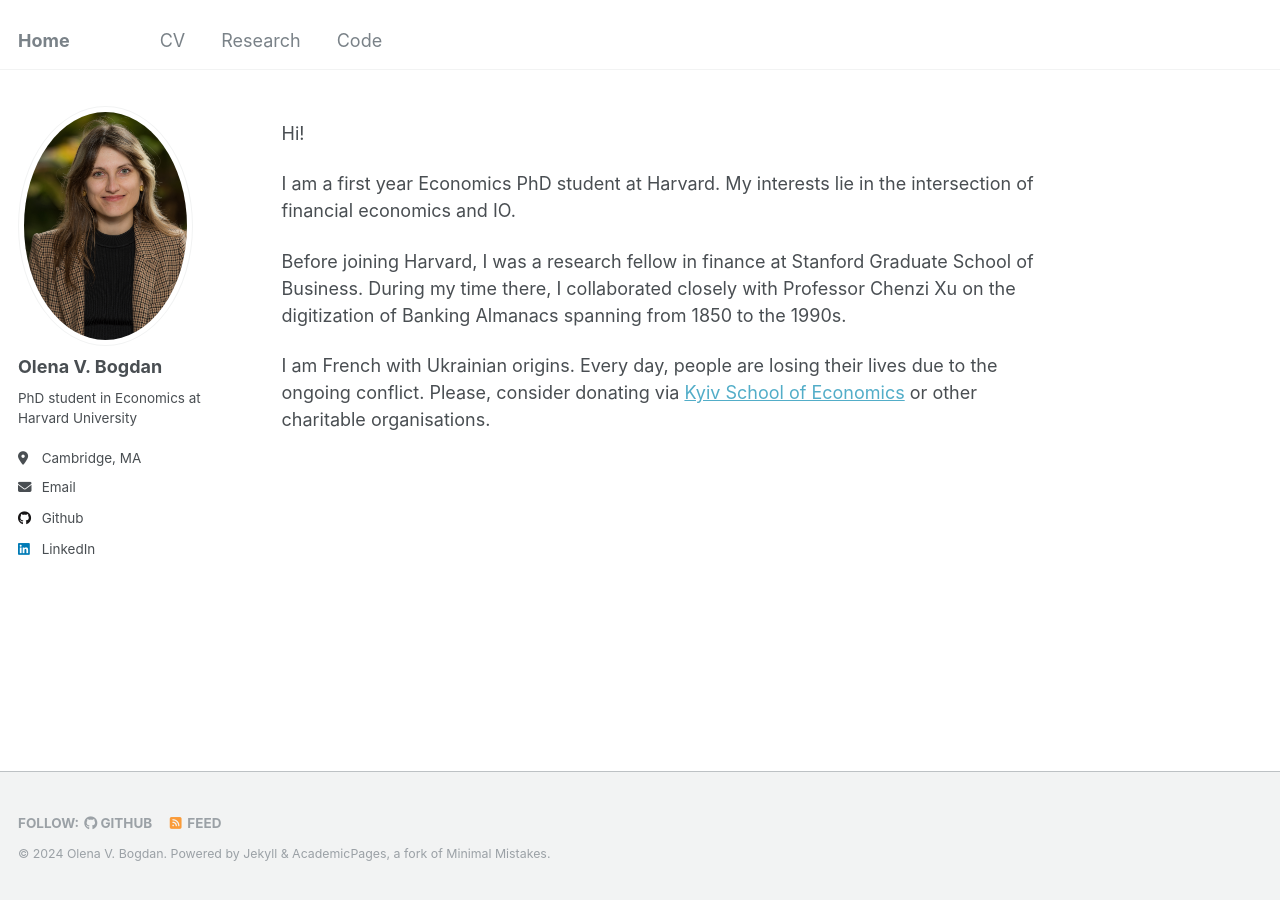
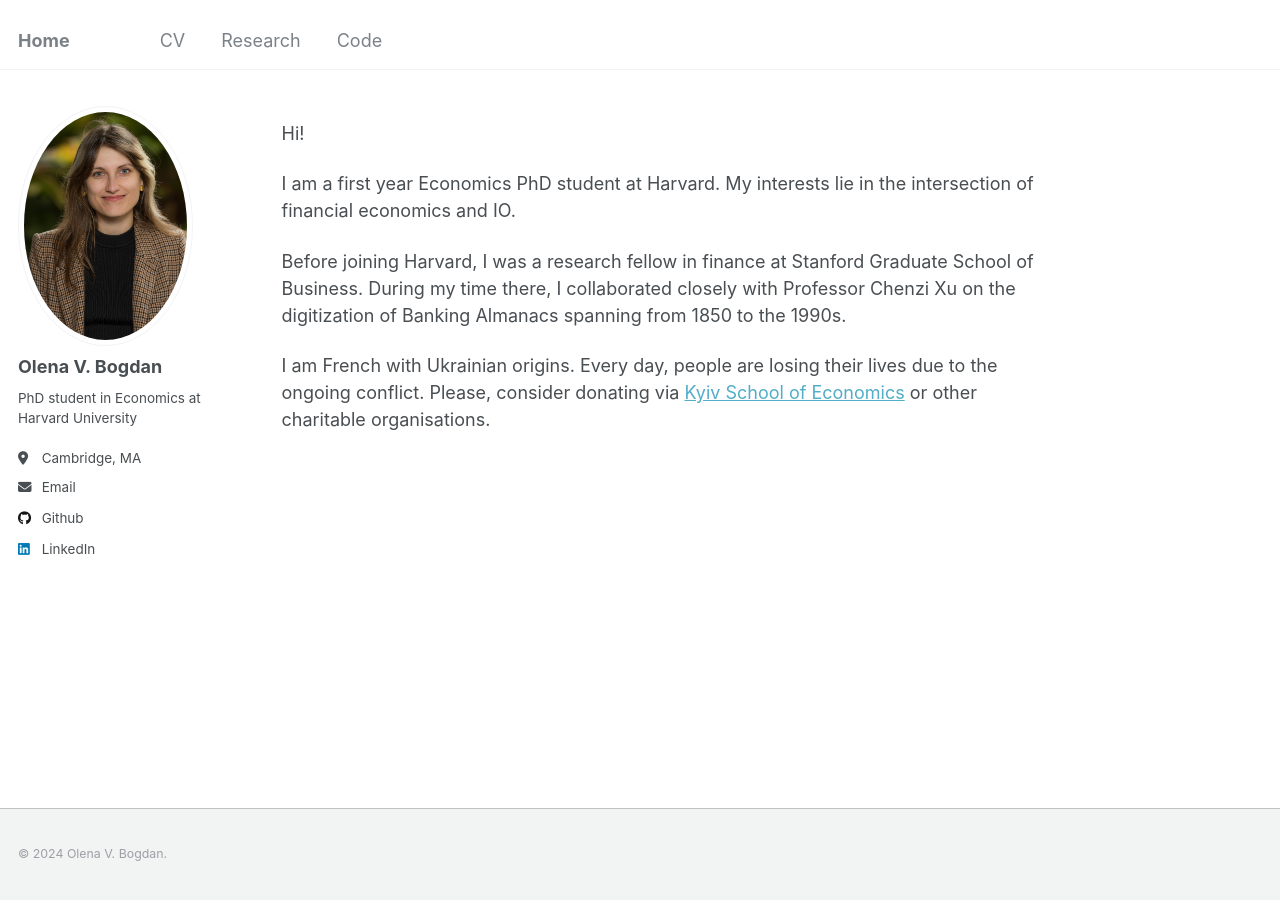
Before and after one commit to olenabg/olenabg.github.io, a Jekyll site: the page built from _pages/about.md, in a window 1280 px wide. Built offline with Jekyll 4.4.1, drawn with Linux system fonts in a browser that asks for light colours.

Commit message:
Update footer.html

```diff
--- a/_includes/footer.html
+++ b/_includes/footer.html
@@ -1,22 +1,24 @@
 {% include base_path %}
 
-{% if site.author.github or site.author.bitbucket or site.atom_feed.hide != true %}
-<div class="page__footer-follow">
+<!-- <div class="page__footer-follow">
   <ul class="social-icons">
     {% if site.data.ui-text[site.locale].follow_label %}
       <li><strong>{{ site.data.ui-text[site.locale].follow_label }}</strong></li>
     {% endif %}
+    {% if site.twitter.username %}
+      <li><a href="https://twitter.com/{{ site.twitter.username }}"><i class="fa fa-fw fa-twitter-square" aria-hidden="true"></i> Twitter</a></li>
+    {% endif %}
+    {% if site.facebook.username %}
+      <li><a href="https://facebook.com/{{ site.facebook.username }}"><i class="fa fa-fw fa-facebook-square" aria-hidden="true"></i> Facebook</a></li>
+    {% endif %}
     {% if site.author.github %}
-      <li><a href="http://github.com/{{ site.author.github }}"><i class="fab fa-github" aria-hidden="true"></i> GitHub</a></li>
+      <li><a href="http://github.com/{{ site.author.github }}"><i class="fa fa-fw fa-github" aria-hidden="true"></i> GitHub</a></li>
     {% endif %}
     {% if site.author.bitbucket %}
-      <li><a href="http://bitbucket.org/{{ site.author.bitbucket }}"><i class="fab fa-bitbucket" aria-hidden="true"></i> Bitbucket</a></li>
+      <li><a href="http://bitbucket.org/{{ site.author.bitbucket }}"><i class="fa fa-fw fa-bitbucket" aria-hidden="true"></i> Bitbucket</a></li>
     {% endif %}
-    {% if site.atom_feed.hide != true %}
     <li><a href="{% if site.atom_feed.path %}{{ site.atom_feed.path }}{% else %}{{ base_path }}/feed.xml{% endif %}"><i class="fa fa-fw fa-rss-square" aria-hidden="true"></i> {{ site.data.ui-text[site.locale].feed_label | default: "Feed" }}</a></li>
-    {% endif %}
   </ul>
-</div>
-{% endif %}
+</div> -->
 
-<div class="page__footer-copyright">&copy; {{ site.time | date: '%Y' }} {{ site.name | default: site.title }}. {{ site.data.ui-text[site.locale].powered_by | default: "Powered by" }} <a href="http://jekyllrb.com" rel="nofollow">Jekyll</a> &amp; <a href="https://github.com/academicpages/academicpages.github.io">AcademicPages</a>, a fork of <a href="https://mademistakes.com/work/minimal-mistakes-jekyll-theme/" rel="nofollow">Minimal Mistakes</a>.</div>
+<div class="page__footer-copyright">&copy; {{ site.time | date: '%Y' }} {{ site.name | default: site.title }}.</div>
```
